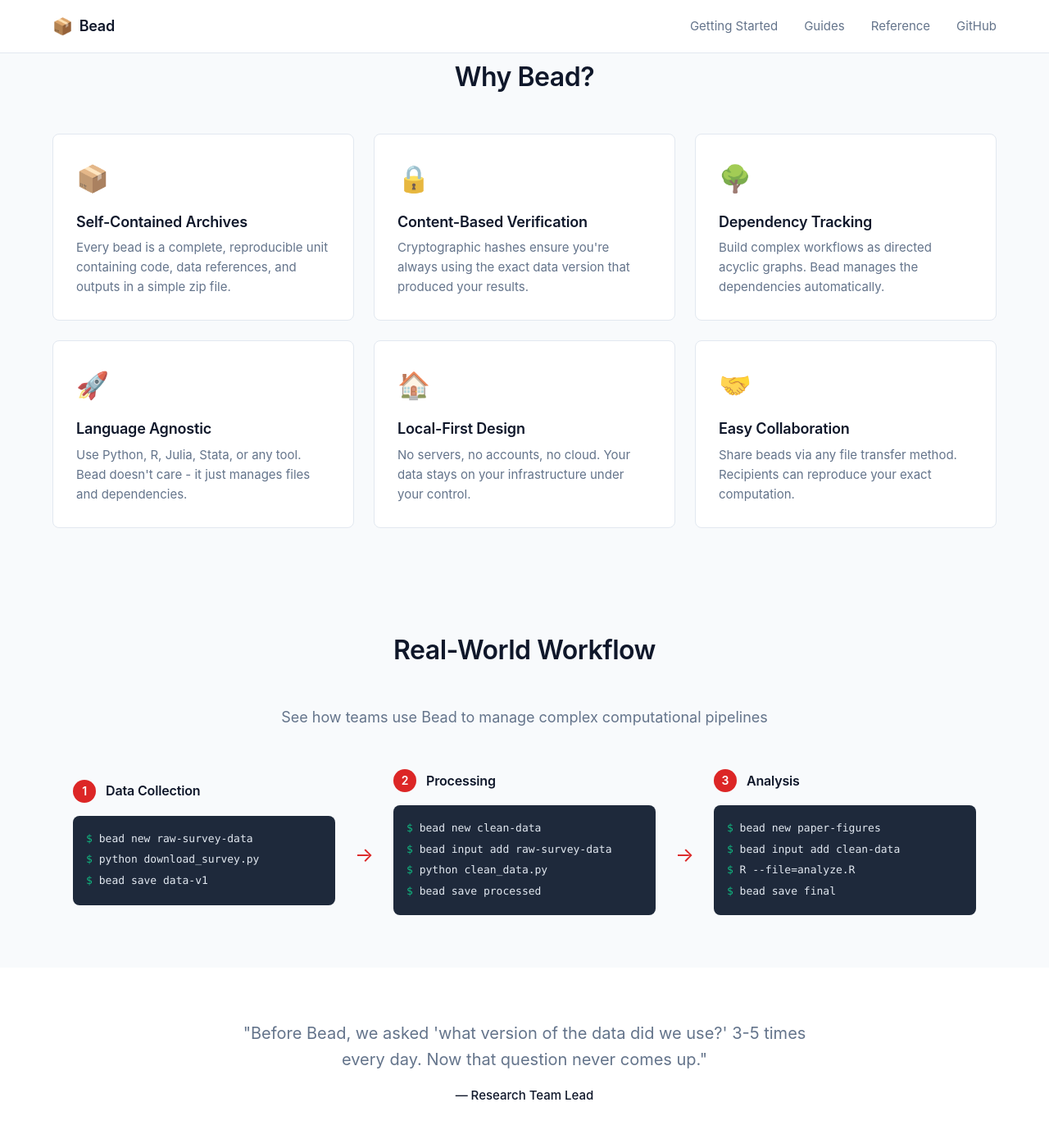
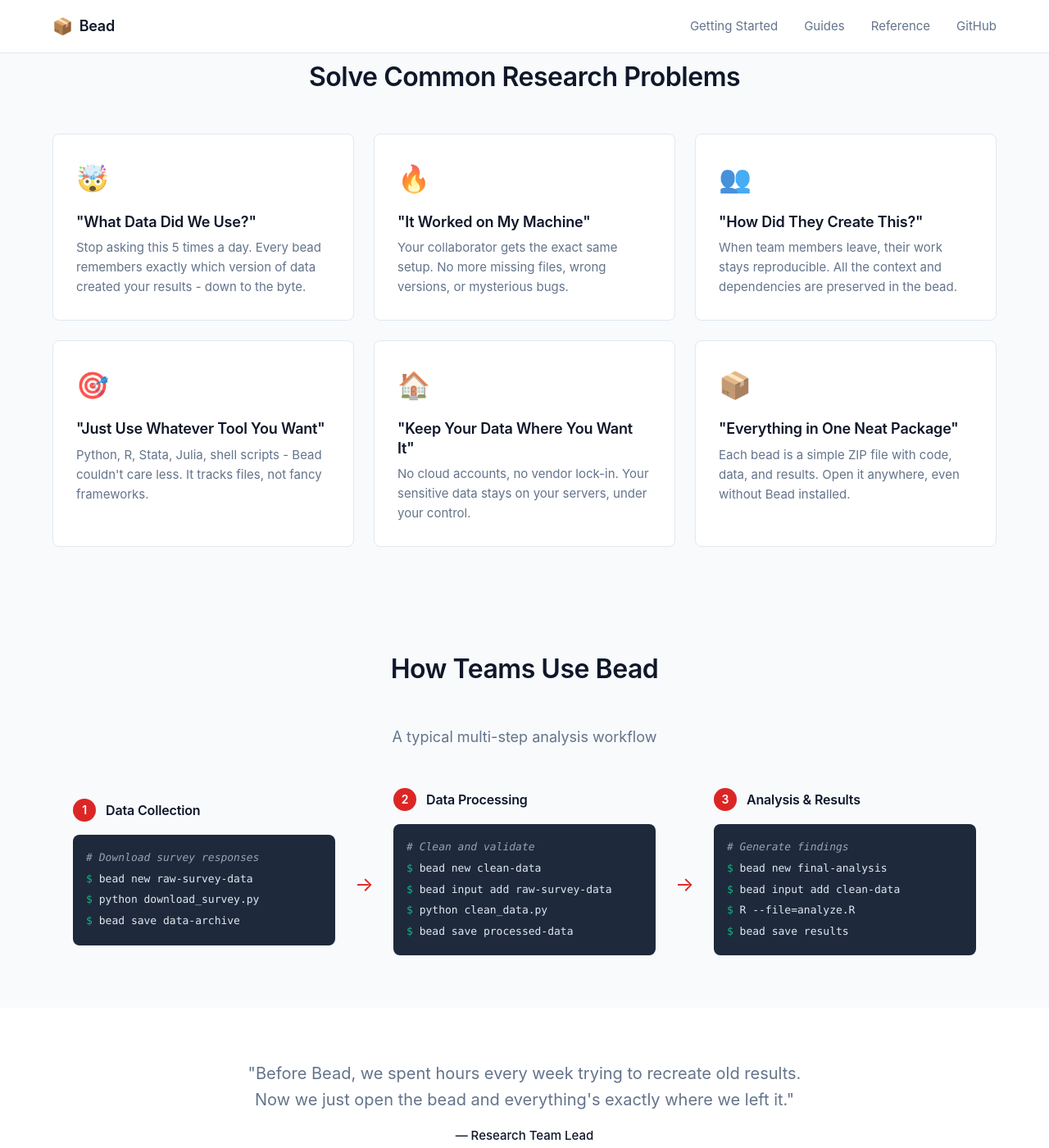
Before and after one commit to codedthinking/bead.zip, a Jekyll site: the page built from docs/index.html, in a window 1280 px wide and 1400 px high, scrolled down 961 px. Shown: the whole window at 82% size. Built offline with Jekyll 4.4.1, drawn with Linux system fonts in a browser that asks for light colours; some of the changed text lies outside the part shown.

Commit message:
Use friendly language in copy

```diff
--- a/docs/index.html
+++ b/docs/index.html
@@ -4,10 +4,10 @@ layout: home
 
 <section class="hero">
   <div class="container">
-    <h1 class="hero-title">Reproducible Research.<br>Simplified.</h1>
+    <h1 class="hero-title">Finally, Reproducible Research<br>That Actually Works</h1>
     <p class="hero-subtitle">
-      Bead packages your computational workflows into self-contained, versioned units with automatic dependency tracking.
-      No more "what data did we use?" questions.
+      Stop asking "what data did we use?" five times a day. Bead packages your computational workflows
+      into self-contained units that remember exactly how your results were created.
     </p>
 
     <div class="hero-actions">
@@ -18,7 +18,7 @@ layout: home
     <div class="hero-demo">
       <div class="code-example">
         <div class="code-header">
-          <span class="code-title">Create reproducible workflows in seconds</span>
+          <span class="code-title">From chaos to clarity in 4 commands</span>
         </div>
         <pre><code class="language-bash"><span class="comment"># Create a new computational unit</span>
 <span class="prompt">$</span> bead new german-cities
@@ -39,43 +39,43 @@ layout: home
 
 <section class="features">
   <div class="container">
-    <h2 class="section-title">Why Bead?</h2>
+    <h2 class="section-title">Solve Common Research Problems</h2>
 
     <div class="feature-grid">
       <div class="feature-card">
-        <div class="feature-icon">📦</div>
-        <h3>Self-Contained Archives</h3>
-        <p>Every bead is a complete, reproducible unit containing code, data references, and outputs in a simple zip file.</p>
+        <div class="feature-icon">🤯</div>
+        <h3>"What Data Did We Use?"</h3>
+        <p>Stop asking this 5 times a day. Every bead remembers exactly which version of data created your results - down to the byte.</p>
       </div>
 
       <div class="feature-card">
-        <div class="feature-icon">🔒</div>
-        <h3>Content-Based Verification</h3>
-        <p>Cryptographic hashes ensure you're always using the exact data version that produced your results.</p>
+        <div class="feature-icon">🔥</div>
+        <h3>"It Worked on My Machine"</h3>
+        <p>Your collaborator gets the exact same setup. No more missing files, wrong versions, or mysterious bugs.</p>
       </div>
 
       <div class="feature-card">
-        <div class="feature-icon">🌳</div>
-        <h3>Dependency Tracking</h3>
-        <p>Build complex workflows as directed acyclic graphs. Bead manages the dependencies automatically.</p>
+        <div class="feature-icon">👥</div>
+        <h3>"How Did They Create This?"</h3>
+        <p>When team members leave, their work stays reproducible. All the context and dependencies are preserved in the bead.</p>
       </div>
 
       <div class="feature-card">
-        <div class="feature-icon">🚀</div>
-        <h3>Language Agnostic</h3>
-        <p>Use Python, R, Julia, Stata, or any tool. Bead doesn't care - it just manages files and dependencies.</p>
+        <div class="feature-icon">🎯</div>
+        <h3>"Just Use Whatever Tool You Want"</h3>
+        <p>Python, R, Stata, Julia, shell scripts - Bead couldn't care less. It tracks files, not fancy frameworks.</p>
       </div>
 
       <div class="feature-card">
         <div class="feature-icon">🏠</div>
-        <h3>Local-First Design</h3>
-        <p>No servers, no accounts, no cloud. Your data stays on your infrastructure under your control.</p>
+        <h3>"Keep Your Data Where You Want It"</h3>
+        <p>No cloud accounts, no vendor lock-in. Your sensitive data stays on your servers, under your control.</p>
       </div>
 
       <div class="feature-card">
-        <div class="feature-icon">🤝</div>
-        <h3>Easy Collaboration</h3>
-        <p>Share beads via any file transfer method. Recipients can reproduce your exact computation.</p>
+        <div class="feature-icon">📦</div>
+        <h3>"Everything in One Neat Package"</h3>
+        <p>Each bead is a simple ZIP file with code, data, and results. Open it anywhere, even without Bead installed.</p>
       </div>
     </div>
   </div>
@@ -83,35 +83,38 @@ layout: home
 
 <section class="workflow-example">
   <div class="container">
-    <h2 class="section-title">Real-World Workflow</h2>
-    <p class="section-subtitle">See how teams use Bead to manage complex computational pipelines</p>
+    <h2 class="section-title">How Teams Use Bead</h2>
+    <p class="section-subtitle">A typical multi-step analysis workflow</p>
 
     <div class="workflow-demo">
       <div class="workflow-step">
         <h3><span class="step-number">1</span> Data Collection</h3>
-        <pre><code class="language-bash"><span class="prompt">$</span> bead new raw-survey-data
+        <pre><code class="language-bash"><span class="comment"># Download survey responses</span>
+<span class="prompt">$</span> bead new raw-survey-data
 <span class="prompt">$</span> python download_survey.py
-<span class="prompt">$</span> bead save data-v1</code></pre>
+<span class="prompt">$</span> bead save data-archive</code></pre>
       </div>
 
       <div class="workflow-arrow">→</div>
 
       <div class="workflow-step">
-        <h3><span class="step-number">2</span> Processing</h3>
-        <pre><code class="language-bash"><span class="prompt">$</span> bead new clean-data
+        <h3><span class="step-number">2</span> Data Processing</h3>
+        <pre><code class="language-bash"><span class="comment"># Clean and validate</span>
+<span class="prompt">$</span> bead new clean-data
 <span class="prompt">$</span> bead input add raw-survey-data
 <span class="prompt">$</span> python clean_data.py
-<span class="prompt">$</span> bead save processed</code></pre>
+<span class="prompt">$</span> bead save processed-data</code></pre>
       </div>
 
       <div class="workflow-arrow">→</div>
 
       <div class="workflow-step">
-        <h3><span class="step-number">3</span> Analysis</h3>
-        <pre><code class="language-bash"><span class="prompt">$</span> bead new paper-figures
+        <h3><span class="step-number">3</span> Analysis & Results</h3>
+        <pre><code class="language-bash"><span class="comment"># Generate findings</span>
+<span class="prompt">$</span> bead new final-analysis
 <span class="prompt">$</span> bead input add clean-data
 <span class="prompt">$</span> R --file=analyze.R
-<span class="prompt">$</span> bead save final</code></pre>
+<span class="prompt">$</span> bead save results</code></pre>
       </div>
     </div>
   </div>
@@ -120,7 +123,7 @@ layout: home
 <section class="testimonial">
   <div class="container">
     <blockquote class="testimonial-quote">
-      <p>"Before Bead, we asked 'what version of the data did we use?' 3-5 times every day. Now that question never comes up."</p>
+      <p>"Before Bead, we spent hours every week trying to recreate old results. Now we just open the bead and everything's exactly where we left it."</p>
       <cite>— Research Team Lead</cite>
     </blockquote>
   </div>
@@ -128,8 +131,8 @@ layout: home
 
 <section class="cta">
   <div class="container">
-    <h2>Ready to make your research reproducible?</h2>
-    <p>Install Bead and start packaging your computations in minutes.</p>
+    <h2>Ready to Make Your Research Reproducible?</h2>
+    <p>Join the researchers who can actually reproduce their own work. Install in 5 minutes, start saving time immediately.</p>
     <div class="cta-actions">
       <a href="{{ '/getting-started' | relative_url }}" class="btn btn-primary btn-large">Get Started</a>
       <a href="{{ '/guides' | relative_url }}" class="btn btn-secondary btn-large">Read the Guides</a>
```
Also changed, not shown: docs/_guides/collaboration.md (+12 -12 lines), docs/_guides/concepts.md (+34 -16 lines), docs/getting-started.md (+9 -7 lines).
